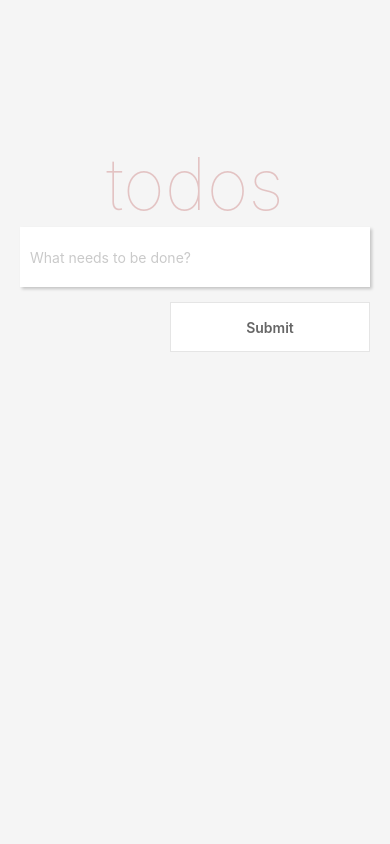
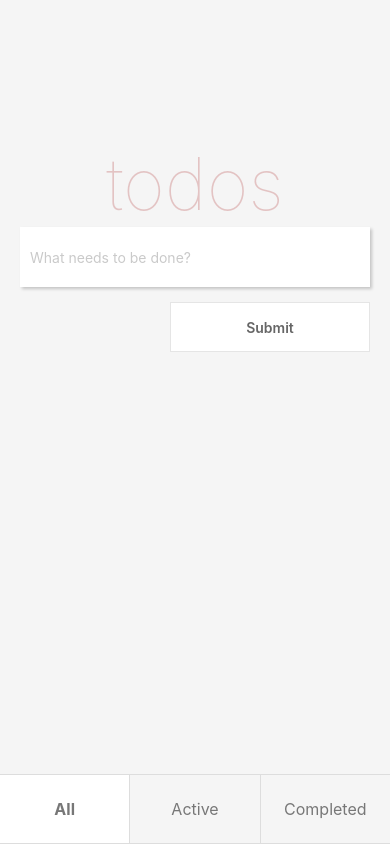
Before and after one commit to thinkswan/react-native-todo-app, a React Native app: screen / in a window 390 px wide. Built offline with nearby package versions, Linux system fonts and the light colour scheme.

Commit message:
feat: add TabBar to bottom of app

```diff
--- a/App.js
+++ b/App.js
@@ -2,6 +2,7 @@ import React, { useState } from 'react';
 import { SafeAreaView, ScrollView, StyleSheet, View } from 'react-native';
 import Button from './src/components/Button';
 import Heading from './src/components/Heading';
+import TabBar from './src/components/TabBar';
 import TextInput from './src/components/TextInput';
 import TodoList from './src/components/TodoList';
 
@@ -56,6 +57,7 @@ const App = () => {
             onChange={value => setInputValue(value)}
           />
           <TodoList
+            type={type}
             todos={todos}
             toggleComplete={toggleComplete}
             deleteTodo={deleteTodo}
@@ -63,6 +65,8 @@ const App = () => {
           <Button onSubmit={submitTodo} />
         </View>
       </ScrollView>
+
+      <TabBar type={type} setType={setType} />
     </SafeAreaView>
   );
 };
--- /dev/null
+++ b/src/components/TabBar.js
@@ -0,0 +1,34 @@
+import React from 'react';
+import { StyleSheet, View } from 'react-native';
+import TabBarItem from './TabBarItem';
+
+const TabBar = ({ type, setType }) => (
+  <View style={styles.container}>
+    <TabBarItem type={type} title="All" setType={() => setType('All')} />
+    <TabBarItem
+      type={type}
+      title="Active"
+      withBorder
+      setType={() => setType('Active')}
+    />
+    <TabBarItem
+      type={type}
+      title="Completed"
+      withBorder
+      setType={() => setType('Completed')}
+    />
+  </View>
+);
+
+const styles = StyleSheet.create({
+  container: {
+    flexDirection: 'row',
+    borderTopWidth: 1,
+    borderTopColor: '#ddd',
+    borderBottomWidth: 1,
+    borderBottomColor: '#ddd',
+    height: 70,
+  },
+});
+
+export default TabBar;
--- /dev/null
+++ b/src/components/TabBarItem.js
@@ -0,0 +1,43 @@
+import React from 'react';
+import { StyleSheet, Text, TouchableHighlight } from 'react-native';
+
+const TabBarItem = ({ type, title, withBorder, setType }) => {
+  const selected = type === title;
+
+  return (
+    <TouchableHighlight
+      style={[
+        styles.item,
+        withBorder && styles.border,
+        selected && styles.selected,
+      ]}
+      underlayColor="#efefef"
+      onPress={setType}>
+      <Text style={[styles.itemText, selected && styles.bold]}>{title}</Text>
+    </TouchableHighlight>
+  );
+};
+
+const styles = StyleSheet.create({
+  item: {
+    flex: 1,
+    justifyContent: 'center',
+    alignItems: 'center',
+  },
+  border: {
+    borderLeftWidth: 1,
+    borderLeftColor: '#ddd',
+  },
+  itemText: {
+    fontSize: 16,
+    color: '#777',
+  },
+  selected: {
+    backgroundColor: '#fff',
+  },
+  bold: {
+    fontWeight: 'bold',
+  },
+});
+
+export default TabBarItem;
--- a/src/components/TodoList.js
+++ b/src/components/TodoList.js
@@ -2,9 +2,21 @@ import React from 'react';
 import { View } from 'react-native';
 import Todo from './Todo';
 
-const TodoList = ({ todos, toggleComplete, deleteTodo }) => (
+const TodoList = ({ type, todos, toggleComplete, deleteTodo }) => {
+  const getVisibleTodos = () => {
+    if (type === 'Active') {
+      return todos.filter(todo => !todo.complete);
+    }
+    if (type === 'Completed') {
+      return todos.filter(todo => todo.complete);
+    }
+
+    return todos;
+  };
+
+  return (
     <View>
-    {todos.map(todo => (
+      {getVisibleTodos().map(todo => (
         <Todo
           key={todo.id}
           todo={todo}
@@ -14,5 +26,6 @@ const TodoList = ({ todos, toggleComplete, deleteTodo }) => (
       ))}
     </View>
   );
+};
 
 export default TodoList;
```
Lines whose indentation alone changed are shown as unchanged.
